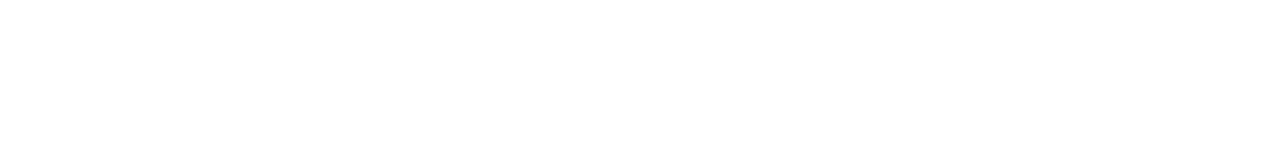
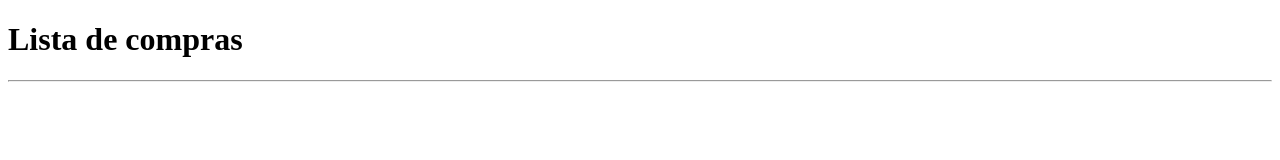
Before and after one commit to wagnermarcellus/workshop3, a plain HTML site: page index.html in a window 1280 px wide. Drawn offline with Linux system fonts and the light colour scheme.

Commit message:
Update index.html
adicionei o titulo inicial e defini um id para o mesmo

```diff
--- a/index.html
+++ b/index.html
@@ -8,6 +8,8 @@
 
 </head>
 <body>
+    <h1 id="título"> Lista de compras </h1>
+    <hr>
 
 
 </body>
```
